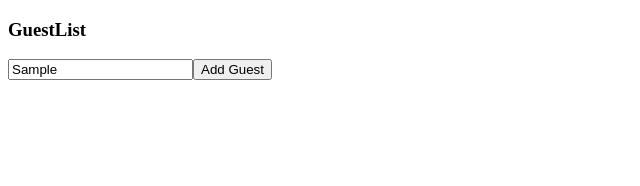
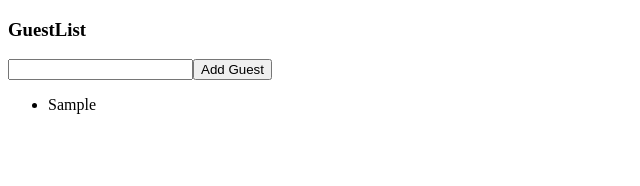
Before and after one commit to dabingch/react-ts, a React (Create React App) app: page / in a window 1280 px wide. Both pictures are taken after typing "Sample" into the empty fields and a click on the button "Add Guest". Shown: the top 186 px of the page, without its empty margins (0-640 px from the left). Built offline with nearby package versions, Linux system fonts and the light colour scheme.

Commit message:
Add type with state

```diff
--- a/src/state/GuestList.tsx
+++ b/src/state/GuestList.tsx
@@ -2,6 +2,16 @@
 
 const GuestList: React.FC = () => {
 	const [name, setName] = useState('')
+	const [guests, setGuests] = useState<string[]>([])
+
+	const onClick = () => {
+		setName('')
+		setGuests([...guests, name])
+	}
+
+	const renderedGuests = guests.map((guest) => {
+		return <li key={guest}>{guest}</li>
+	})
 
 	return (
 		<div>
@@ -11,7 +21,10 @@
 				value={name}
 				onChange={(e) => setName(e.target.value)}
 			/>
-			<button>Add Guest</button>
+			<button onClick={onClick}>Add Guest</button>
+			<div>
+				<ul>{renderedGuests}</ul>
+			</div>
 		</div>
 	)
 }
```
